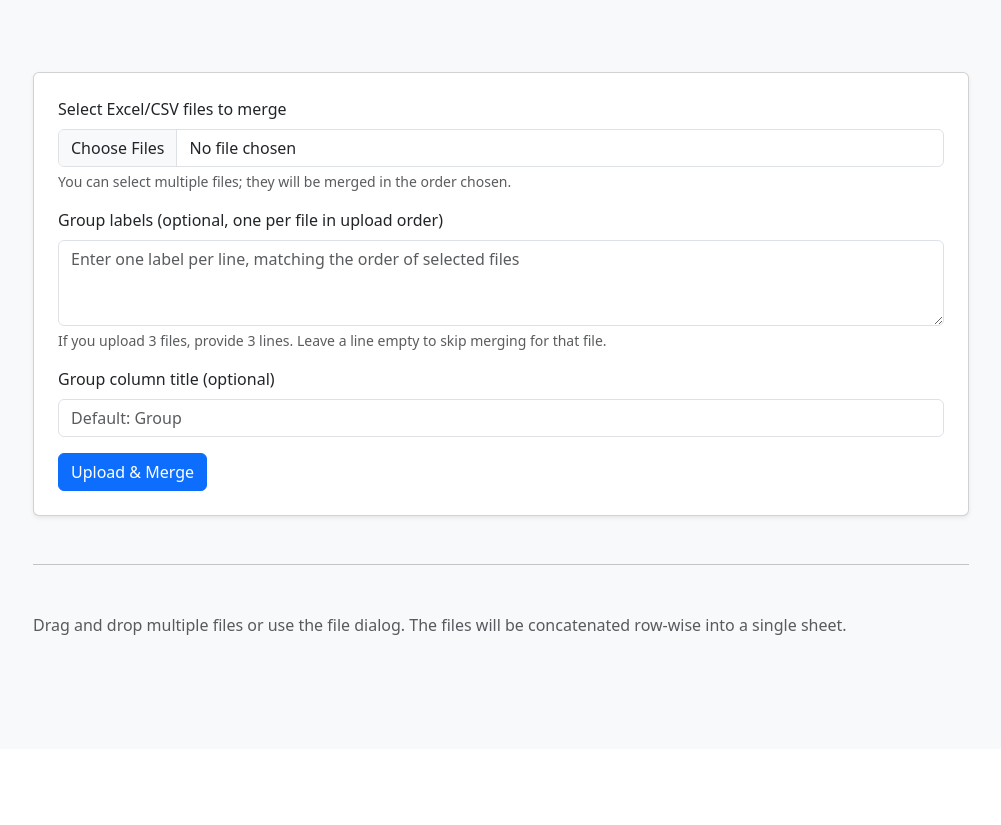
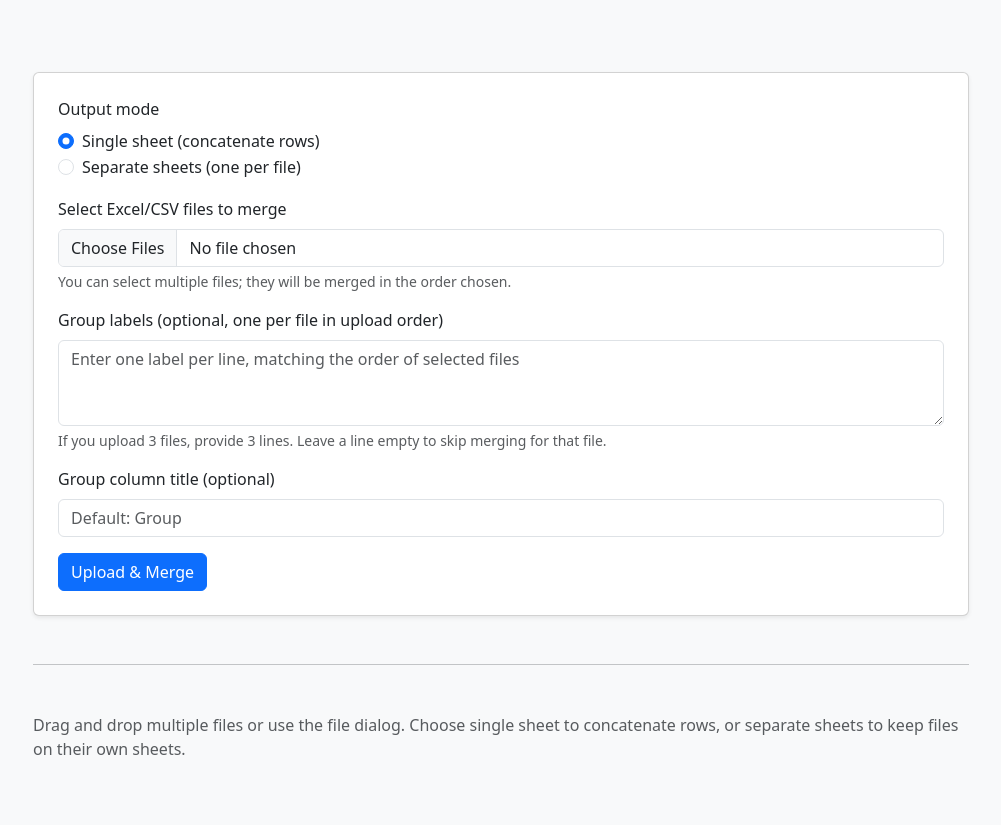
Before and after one commit to iZafor/xl-merger, a Flask app: page / in a window 1280 px wide. Shown: the part 51-876 px from the top of the page, without its empty margins (139-1140 px from the left). Before the commit the page ends 686 px from the top, so only its background shows below. Run offline with Flask 2, Linux system fonts and the light colour scheme.

Commit message:
add option to merge files into seperate sheets as well

```diff
--- a/app.py
+++ b/app.py
@@ -7,6 +7,7 @@ from pathlib import Path
 from datetime import datetime, timezone
 from werkzeug.utils import secure_filename
 from openpyxl import load_workbook
+from typing import Any
 
 app = Flask(__name__)
 app.secret_key = os.environ.get('FLASK_SECRET', 'devsecret')
@@ -73,27 +74,72 @@ def index():
             flash('No selected files')
             return redirect(request.url)
 
-        # Parse per-file labels and custom column title
+        # Output mode: 'single' (default) or 'sheets'
+        output_mode = (request.form.get('output_mode') or 'single').strip()
+
+        # Parse per-file labels and custom column title (single-sheet mode only)
         raw_labels = request.form.get('group_texts', '')
         labels = [l.strip() for l in raw_labels.splitlines()] if raw_labels else []
         group_col_title = (request.form.get('group_col_title') or '').strip() or 'Group'
-        use_group_col = any(bool(l) for l in labels)
+        use_group_col = (output_mode != 'sheets') and any(bool(l) for l in labels)
+
+        # Parse optional sheet names (separate-sheets mode only)
+        raw_names = request.form.get('sheet_names', '') if output_mode == 'sheets' else ''
+        requested_names = [n.strip() for n in raw_names.splitlines()] if raw_names else []
+
+        def sanitize_sheet_names(default_bases: list[str]) -> list[str]:
+            r"""Return sanitized, unique Excel sheet names.
+
+            - limit to 31 chars
+            - remove invalid chars : \\ / ? * [ ]
+            - trim quotes and spaces; avoid empty by falling back to defaults
+            - ensure uniqueness by appending (2), (3), ...
+            """
+            invalid_chars = set(':\\/?*[]')
+            used: set[str] = set()
+            result: list[str] = []
+            for i, base in enumerate(default_bases):
+                raw = (requested_names[i] if i < len(requested_names) and requested_names[i] else base)
+                # remove invalid characters
+                cleaned = ''.join(ch for ch in raw if ch not in invalid_chars)
+                cleaned = cleaned.strip().strip("'")
+                if not cleaned:
+                    cleaned = base or f'Sheet{i+1}'
+                # limit to 31 characters
+                cleaned = cleaned[:31]
+                # enforce uniqueness
+                base_clean = cleaned
+                n = 2
+                while cleaned in used or not cleaned:
+                    suffix = f' ({n})'
+                    max_base_len = 31 - len(suffix)
+                    trimmed = base_clean[:max_base_len].rstrip()
+                    cleaned = f"{trimmed}{suffix}" if trimmed else f"Sheet{i+1}{suffix}"
+                    n += 1
+                used.add(cleaned)
+                result.append(cleaned)
+            return result
 
         dfs = []
         merge_ranges = []  # tuples of (start_idx, end_idx) for data rows per file in merged DF (0-based)
         running_total = 0
 
+        # For separate sheets, collect (name, df) pairs
+        per_sheet: list[tuple[str, pd.DataFrame]] = []
+        default_sheet_bases: list[str] = []
+
         for i, file in enumerate(files):
-            if not (file and allowed_file(file.filename)):
+            raw_fn = (getattr(file, 'filename', '') or '')
+            filename = secure_filename(raw_fn)
+            if not (file and allowed_file(filename)):
                 flash(f'File not allowed: {getattr(file, "filename", "")}')
                 return redirect(request.url)
 
-            filename = secure_filename(file.filename)
             try:
                 if filename.lower().endswith('.csv'):
-                    df = pd.read_csv(file)
+                    df = pd.read_csv(file.stream)
                 else:
-                    df = pd.read_excel(file)
+                    df = pd.read_excel(file.stream)
             except Exception as e:
                 flash(f'Error reading {filename}: {e}')
                 return redirect(request.url)
@@ -103,41 +149,80 @@ def index():
 
             if n_data > 0:
                 # Build Average row using original columns
-                avg_row = {original_cols[0]: 'Average'}
+                avg_row: dict[str, Any] = {original_cols[0]: 'Average'}
                 for c in original_cols[1:]:
                     numeric = pd.to_numeric(df[c], errors='coerce')
                     mean_val = numeric.mean()
                     avg_row[c] = '' if pd.isna(mean_val) else mean_val
                 avg_df = pd.DataFrame([avg_row], columns=original_cols)
 
-                # Insert group column if needed (always insert to keep columns aligned across files)
-                if use_group_col:
-                    label = labels[i] if i < len(labels) else ''
-                    df.insert(0, group_col_title, label)
-                    avg_df.insert(0, group_col_title, '')
-                    cols_after = [group_col_title] + original_cols
+                if output_mode == 'single':
+                    # Insert group column if needed (always insert to keep columns aligned across files)
+                    if use_group_col:
+                        label = labels[i] if i < len(labels) else ''
+                        df.insert(0, group_col_title, label)
+                        avg_df.insert(0, group_col_title, '')
+                        cols_after = [group_col_title] + original_cols
+                    else:
+                        cols_after = original_cols
+
+                    # Record merge range for this file's data rows if it has a label
+                    if use_group_col and (labels[i] if i < len(labels) else '') and n_data > 0:
+                        start_idx = running_total
+                        end_idx = running_total + n_data - 1
+                        merge_ranges.append((start_idx, end_idx))
+
+                    # Append Average and optional empty row (not after last file)
+                    if i < len(files) - 1:
+                        empty_row = {c: '' for c in cols_after}
+                        empty_df = pd.DataFrame([empty_row], columns=cols_after)
+                        df = pd.concat([df, avg_df, empty_df], ignore_index=True)
+                    else:
+                        df = pd.concat([df, avg_df], ignore_index=True)
+
+                    running_total += len(df)
+                    dfs.append(df)
                 else:
-                    cols_after = original_cols
+                    # Separate sheets: just append Average row, no group column or empty separator
+                    df = pd.concat([df, avg_df], ignore_index=True)
+                    dfs.append(df)  # keep for potential uniform preview handling
+                    default_sheet_bases.append(Path(filename).stem or f'Sheet{i+1}')
+                    per_sheet.append((filename, df))
+            else:
+                # Even if empty, track default base for naming consistency
+                if output_mode == 'sheets':
+                    default_sheet_bases.append(Path(filename).stem or f'Sheet{i+1}')
+                    per_sheet.append((filename, df))
 
-                # Record merge range for this file's data rows if it has a label
-                if use_group_col and (labels[i] if i < len(labels) else '') and n_data > 0:
-                    start_idx = running_total
-                    end_idx = running_total + n_data - 1
-                    merge_ranges.append((start_idx, end_idx))
+        if output_mode == 'sheets':
+            # Sanitize and finalize sheet names
+            sheet_names = sanitize_sheet_names(default_sheet_bases)
 
-                # Append Average and optional empty row (not after last file)
-                if i < len(files) - 1:
-                    empty_row = {c: '' for c in cols_after}
-                    empty_df = pd.DataFrame([empty_row], columns=cols_after)
-                    df = pd.concat([df, avg_df, empty_df], ignore_index=True)
-                else:
-                    df = pd.concat([df, avg_df], ignore_index=True)
+            # Write to Excel with multiple sheets
+            unique_name = f'merged-{uuid.uuid4().hex}.xlsx'
+            out_path = TMP_DIR / unique_name
+            try:
+                with pd.ExcelWriter(out_path, engine='openpyxl') as writer:
+                    for idx, (_, df) in enumerate(per_sheet):
+                        df.to_excel(writer, index=False, sheet_name=sheet_names[idx])
+            except Exception as e:
+                flash(f'Error writing output file: {e}')
+                return redirect(request.url)
 
-                running_total += len(df)
+            # Build previews
+            sheet_previews = []
+            for idx, (_, df) in enumerate(per_sheet):
+                html = df.to_html(classes='table table-striped table-sm', index=False, escape=False)
+                sheet_previews.append({
+                    'name': sheet_names[idx],
+                    'html': html,
+                    'rows': len(df),
+                    'cols': len(df.columns)
+                })
 
-            dfs.append(df)
+            return render_template('index.html', sheet_previews=sheet_previews, download_filename=unique_name)
 
-        # Merge all
+        # Single-sheet mode: merge all
         try:
             merged = pd.concat(dfs, ignore_index=True)
         except Exception as e:
@@ -154,7 +239,7 @@ def index():
             flash(f'Error writing output file: {e}')
             return redirect(request.url)
 
-        # Merge first column cells for labeled ranges
+        # Merge first column cells for labeled ranges (single-sheet only)
         if use_group_col and merge_ranges:
             try:
                 wb = load_workbook(out_path)
--- a/templates/index.html
+++ b/templates/index.html
@@ -71,6 +71,27 @@
                 class="card shadow-sm p-4"
             >
                 <div class="mb-3">
+                    <label class="form-label">Output mode</label>
+                    <div class="form-check">
+                        <input class="form-check-input" type="radio"
+                        name="output_mode" id="mode_single" value="single" {{
+                        'checked' if request.form.get('output_mode', 'single')
+                        != 'sheets' else '' }}>
+                        <label class="form-check-label" for="mode_single"
+                            >Single sheet (concatenate rows)</label
+                        >
+                    </div>
+                    <div class="form-check">
+                        <input class="form-check-input" type="radio"
+                        name="output_mode" id="mode_sheets" value="sheets" {{
+                        'checked' if request.form.get('output_mode') == 'sheets'
+                        else '' }}>
+                        <label class="form-check-label" for="mode_sheets"
+                            >Separate sheets (one per file)</label
+                        >
+                    </div>
+                </div>
+                <div class="mb-3">
                     <label for="files" class="form-label"
                         >Select Excel/CSV files to merge</label
                     >
@@ -103,7 +124,7 @@
                     </div>
                 </div>
 
-                <div class="mb-3">
+                <div class="mb-3" id="group_labels_block">
                     <label for="group_texts" class="form-label"
                         >Group labels (optional, one per file in upload
                         order)</label
@@ -123,7 +144,7 @@
                     </div>
                 </div>
 
-                <div class="mb-3">
+                <div class="mb-3" id="group_title_block">
                     <label for="group_col_title" class="form-label"
                         >Group column title (optional)</label
                     >
@@ -135,6 +156,27 @@
                         placeholder="Default: Group"
                         value="{{ request.form.get('group_col_title', '') }}"
                     />
+                </div>
+
+                <div class="mb-3" id="sheet_names_block" style="display: none">
+                    <label for="sheet_names" class="form-label"
+                        >Sheet names (optional, one per file in upload
+                        order)</label
+                    >
+                    <textarea
+                        class="form-control"
+                        id="sheet_names"
+                        name="sheet_names"
+                        rows="3"
+                        placeholder="Enter one name per line, matching the order of selected files; blank lines fall back to file names"
+                    >
+{{ request.form.get('sheet_names', '') }}</textarea
+                    >
+                    <div class="form-text">
+                        Excel sheet names are limited to 31 characters and
+                        cannot contain : \\ / ? * [ ]. Duplicates will be
+                        auto-suffixed.
+                    </div>
                 </div>
 
                 <div class="d-flex gap-2 align-items-center">
@@ -151,7 +193,25 @@
                 </div>
             </form>
 
-            {% if merged_table %}
+            {% if sheet_previews %}
+            <hr class="my-4" />
+            <h4>Preview: separate sheets</h4>
+            {% for sp in sheet_previews %}
+            <div class="mb-4">
+                <h5 class="mb-2">
+                    {{ sp.name }}
+                    <small class="text-muted"
+                        >({{ sp.rows }} rows × {{ sp.cols }} columns)</small
+                    >
+                </h5>
+                <div
+                    class="table-responsive"
+                    style="max-height: 40vh; overflow: auto"
+                >
+                    {{ sp.html | safe }}
+                </div>
+            </div>
+            {% endfor %} {% elif merged_table %}
             <hr class="my-4" />
             <h4>
                 Merged preview ({{ num_rows }} rows × {{ num_cols }} columns)
@@ -166,8 +226,9 @@
 
             <hr class="my-5" />
             <p class="text-muted">
-                Drag and drop multiple files or use the file dialog. The files
-                will be concatenated row-wise into a single sheet.
+                Drag and drop multiple files or use the file dialog. Choose
+                single sheet to concatenate rows, or separate sheets to keep
+                files on their own sheets.
             </p>
         </div>
         <script src="https://cdn.jsdelivr.net/npm/bootstrap@5.3.0/dist/js/bootstrap.bundle.min.js"></script>
@@ -202,6 +263,15 @@
                 const list = document.getElementById("fileList");
                 const form = document.querySelector('form[method="post"]');
                 const labelsArea = document.getElementById("group_texts");
+                const sheetNamesArea = document.getElementById("sheet_names");
+                const modeSingle = document.getElementById("mode_single");
+                const modeSheets = document.getElementById("mode_sheets");
+                const groupLabelsBlock =
+                    document.getElementById("group_labels_block");
+                const groupTitleBlock =
+                    document.getElementById("group_title_block");
+                const sheetNamesBlock =
+                    document.getElementById("sheet_names_block");
 
                 let currentFiles = [];
                 let dragIndex = null;
@@ -241,7 +311,7 @@
                 fileInput.addEventListener("change", () => {
                     currentFiles = Array.from(fileInput.files);
                     renderList();
-                    updateLabelCountHint();
+                    updateCountHints();
                 });
 
                 form.addEventListener("submit", (e) => {
@@ -259,15 +329,21 @@
                 });
 
                 // Soft hint: highlight helper text if labels count doesn't match files count
-                function updateLabelCountHint() {
-                    if (!labelsArea) return;
+                function updateCountHints() {
+                    // Group labels hint (single-sheet mode)
+                    if (labelsArea) {
                         const lines = (labelsArea.value || "")
                             .split(/\r?\n/)
                             .filter(() => true).length;
                         const hint =
-                        labelsArea.parentElement.querySelector(".form-text");
-                    if (!hint) return;
-                    if (currentFiles.length && lines !== currentFiles.length) {
+                            labelsArea.parentElement.querySelector(
+                                ".form-text"
+                            );
+                        if (hint) {
+                            if (
+                                currentFiles.length &&
+                                lines !== currentFiles.length
+                            ) {
                                 hint.classList.add("text-warning");
                                 hint.classList.remove("text-muted");
                             } else {
@@ -275,10 +351,47 @@
                                 hint.classList.add("text-muted");
                             }
                         }
-                if (labelsArea) {
-                    labelsArea.addEventListener("input", updateLabelCountHint);
                     }
-                updateLabelCountHint();
+                    // Sheet names hint
+                    if (sheetNamesArea) {
+                        const lines = (sheetNamesArea.value || "")
+                            .split(/\r?\n/)
+                            .filter(() => true).length;
+                        const hint =
+                            sheetNamesArea.parentElement.querySelector(
+                                ".form-text"
+                            );
+                        if (hint) {
+                            if (
+                                currentFiles.length &&
+                                lines !== currentFiles.length
+                            ) {
+                                hint.classList.add("text-warning");
+                                hint.classList.remove("text-muted");
+                            } else {
+                                hint.classList.remove("text-warning");
+                                hint.classList.add("text-muted");
+                            }
+                        }
+                    }
+                }
+                if (labelsArea)
+                    labelsArea.addEventListener("input", updateCountHints);
+                if (sheetNamesArea)
+                    sheetNamesArea.addEventListener("input", updateCountHints);
+
+                function updateModeUI() {
+                    const sheets = modeSheets && modeSheets.checked;
+                    groupLabelsBlock.style.display = sheets ? "none" : "";
+                    groupTitleBlock.style.display = sheets ? "none" : "";
+                    sheetNamesBlock.style.display = sheets ? "" : "none";
+                }
+                if (modeSingle)
+                    modeSingle.addEventListener("change", updateModeUI);
+                if (modeSheets)
+                    modeSheets.addEventListener("change", updateModeUI);
+                updateModeUI();
+                updateCountHints();
             })();
         </script>
     </body>
```
Also changed, not shown: README.md. Lines whose indentation alone changed are shown as unchanged.
